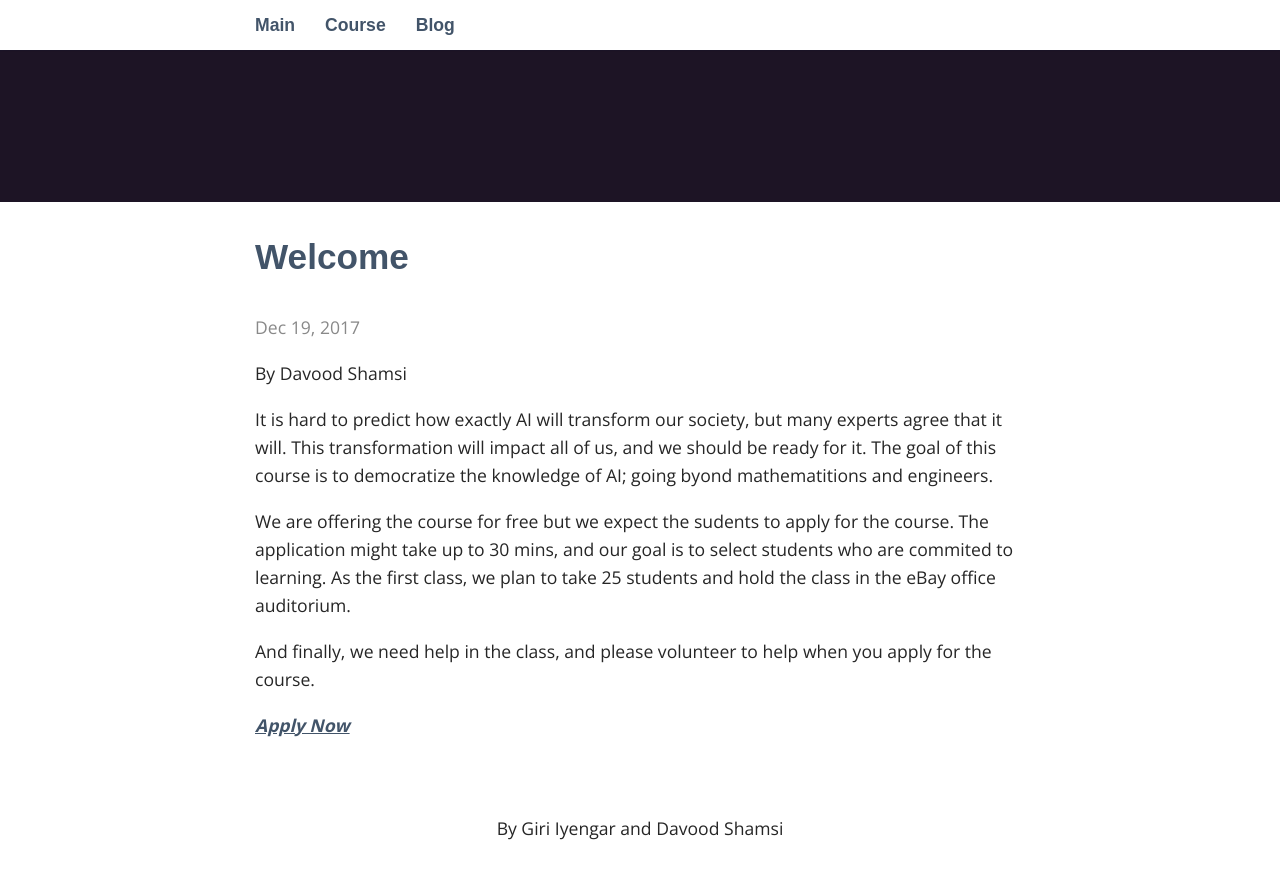
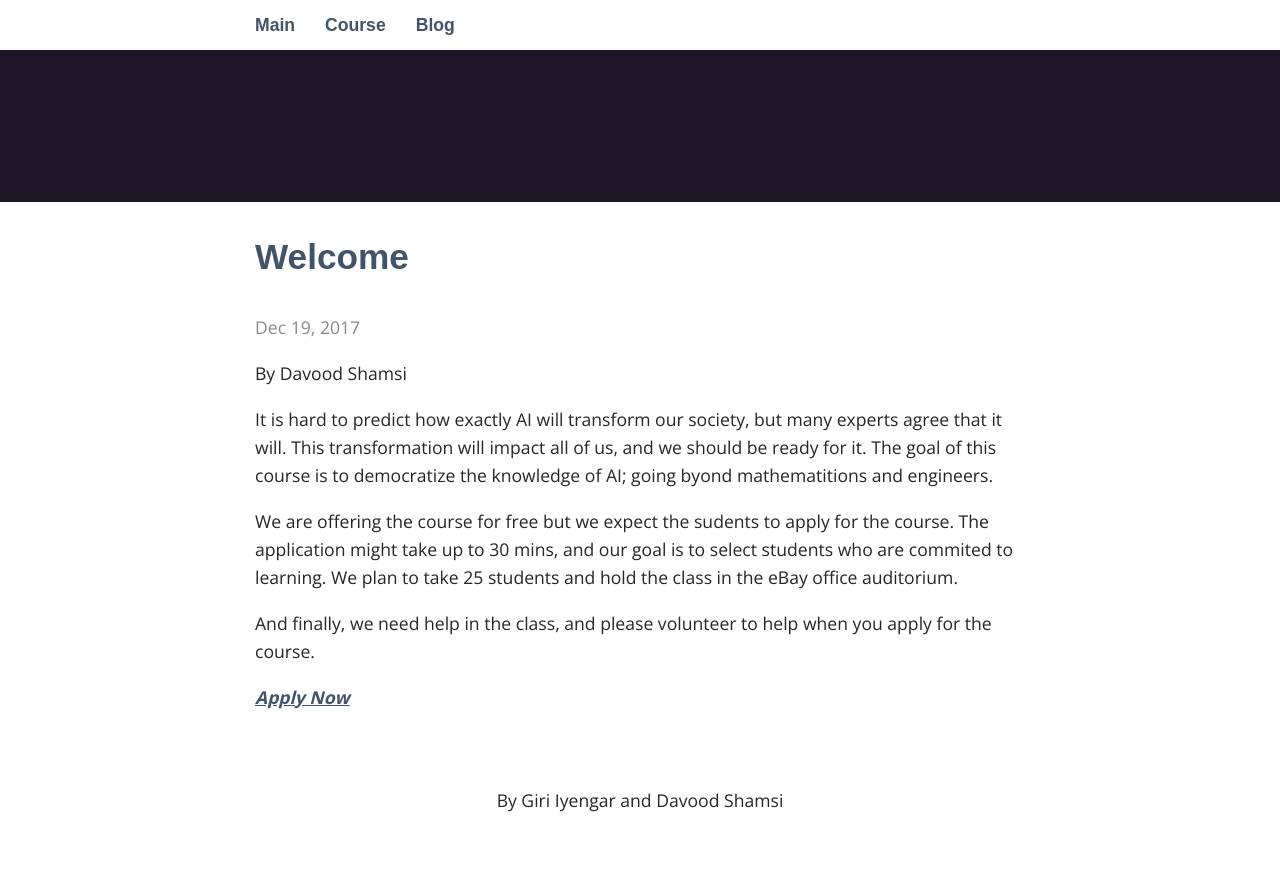
Before and after one commit to ai4all/ai4all.github.io, a Jekyll site: the page built from _posts/2017-12-19-welcome.md, in a window 1280 px wide and 900 px high, scrolled down 298 px. Shown: the top 879 px of the window. Built offline with Jekyll 4.4.1, drawn with Linux system fonts in a browser that asks for light colours; some web fonts are replaced.

Commit message:
Update 2017-12-19-welcome.md

```diff
--- a/_posts/2017-12-19-welcome.md
+++ b/_posts/2017-12-19-welcome.md
@@ -8,7 +8,7 @@ By Davood Shamsi
 
 It is hard to predict how exactly AI will transform our society, but many experts agree that it will. This transformation will impact all of us, and we should be ready for it. The goal of this course is to democratize the knowledge of AI; going byond mathematitions and engineers.
 
-We are offering the course for free but we expect the sudents to apply for the course. The application might take up to 30 mins, and our goal is to select students who are commited to learning. As the first class, we plan to take 25 students and hold the class in the eBay office auditorium.
+We are offering the course for free but we expect the sudents to apply for the course. The application might take up to 30 mins, and our goal is to select students who are commited to learning. We plan to take 25 students and hold the class in the eBay office auditorium.
 
 And finally, we need help in the class, and please volunteer to help when you apply for the course.
 
```
